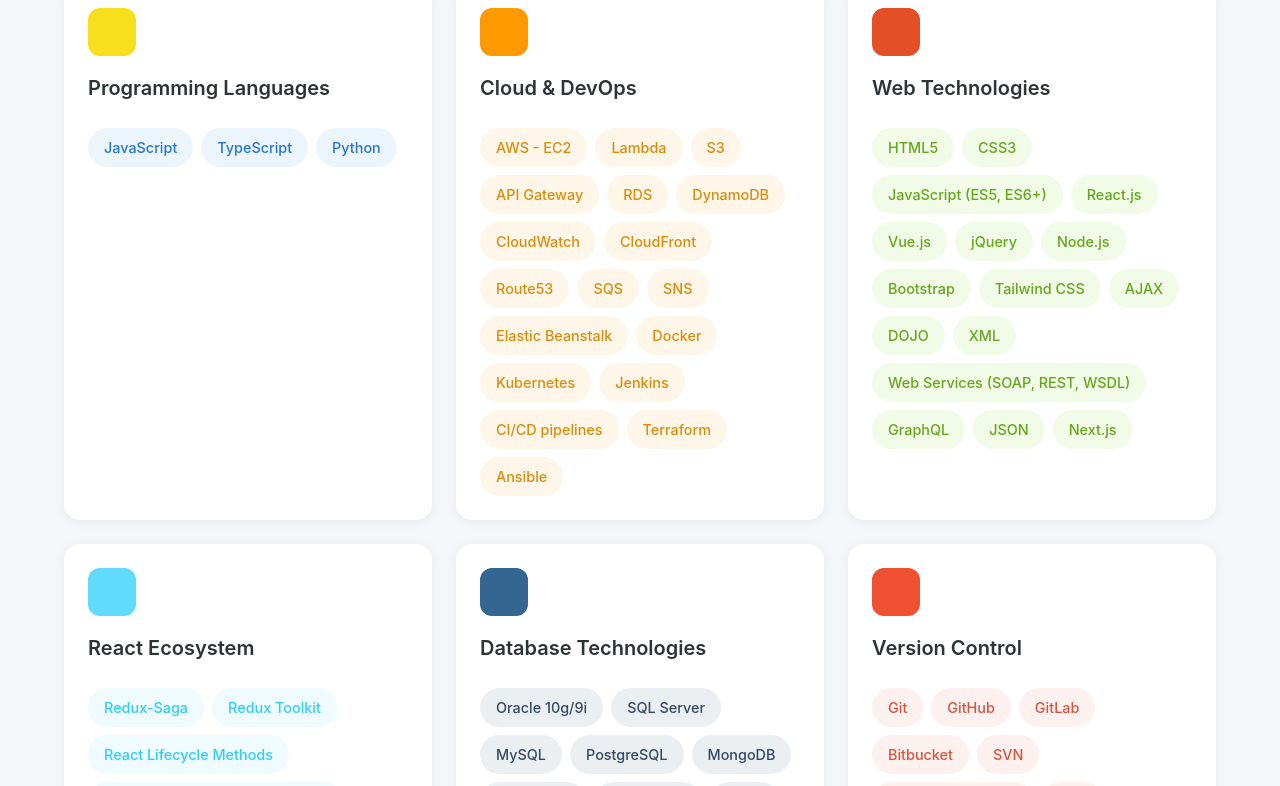
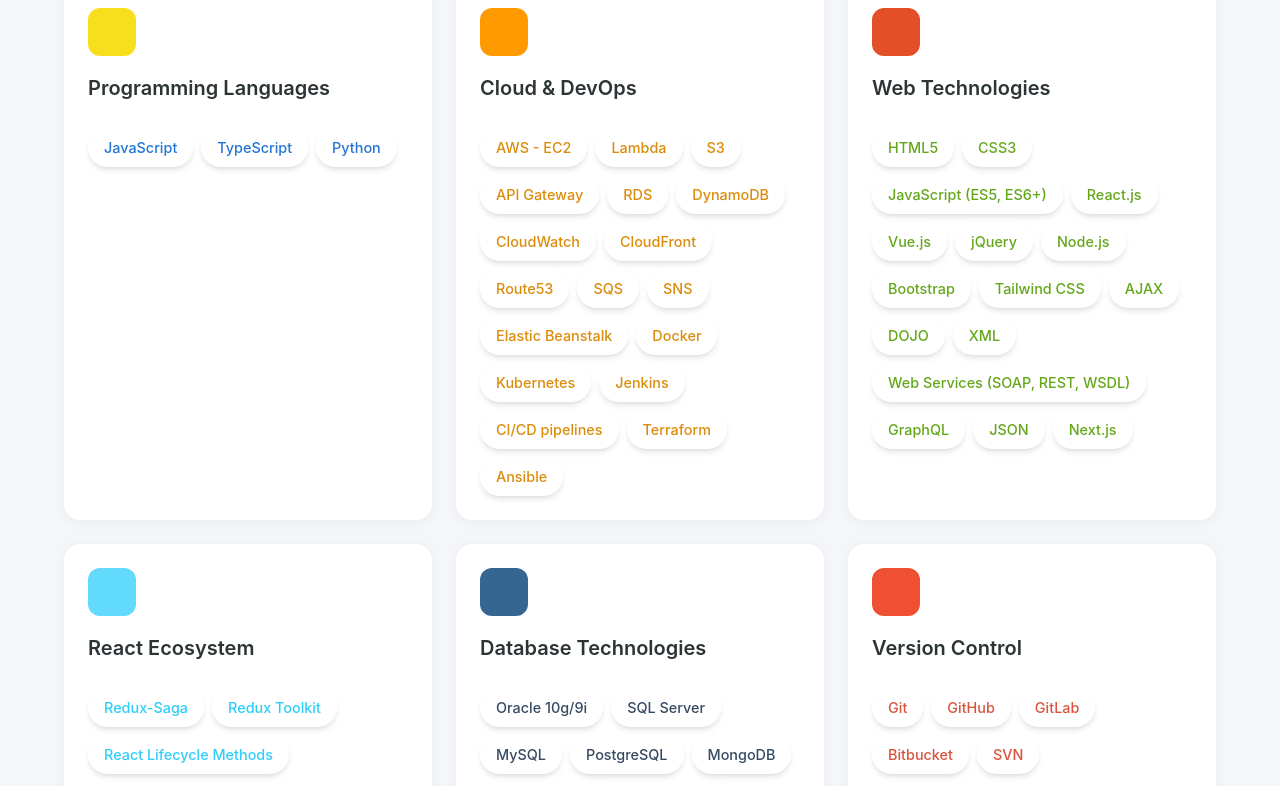
Before and after one commit to ammu0113/my-portfolio, a React (Create React App) app: page / in a window 1280 px wide. Shown: the part 1000-1786 px from the top of the page. Built offline with nearby package versions, Linux system fonts and the light colour scheme.

Commit message:
added shadow for the skill tag to make it move visible

```diff
--- a/src/components/Skills/Skills.scss
+++ b/src/components/Skills/Skills.scss
@@ -101,6 +101,34 @@
   &__icon {
     font-size: 1rem;
   }
+
+  // Add glassmorphism effect
+  background: rgba(255, 255, 255, 0.05) !important;
+  backdrop-filter: blur(8px);
+  -webkit-backdrop-filter: blur(8px);
+  border: 1px solid rgba(255, 255, 255, 0.1);
+  box-shadow:
+    0 4px 6px -1px rgba(0, 0, 0, 0.1),
+    0 2px 4px -1px rgba(0, 0, 0, 0.06);
+
+  // Enhance hover effect
+  &:hover {
+    transform: translateY(-2px);
+    background: rgba(255, 255, 255, 0.1) !important;
+    box-shadow:
+      0 6px 8px -1px rgba(0, 0, 0, 0.15),
+      0 3px 6px -1px rgba(0, 0, 0, 0.08);
+  }
+}
+
+// Optional: Add subtle animation
+@keyframes float {
+  0%, 100% {
+    transform: translateY(0);
+  }
+  50% {
+    transform: translateY(-5px);
+  }
 }
 
 // Mobile optimizations
```
Also changed, not shown: 1 other file (tests, documents, lock files or other folders).
